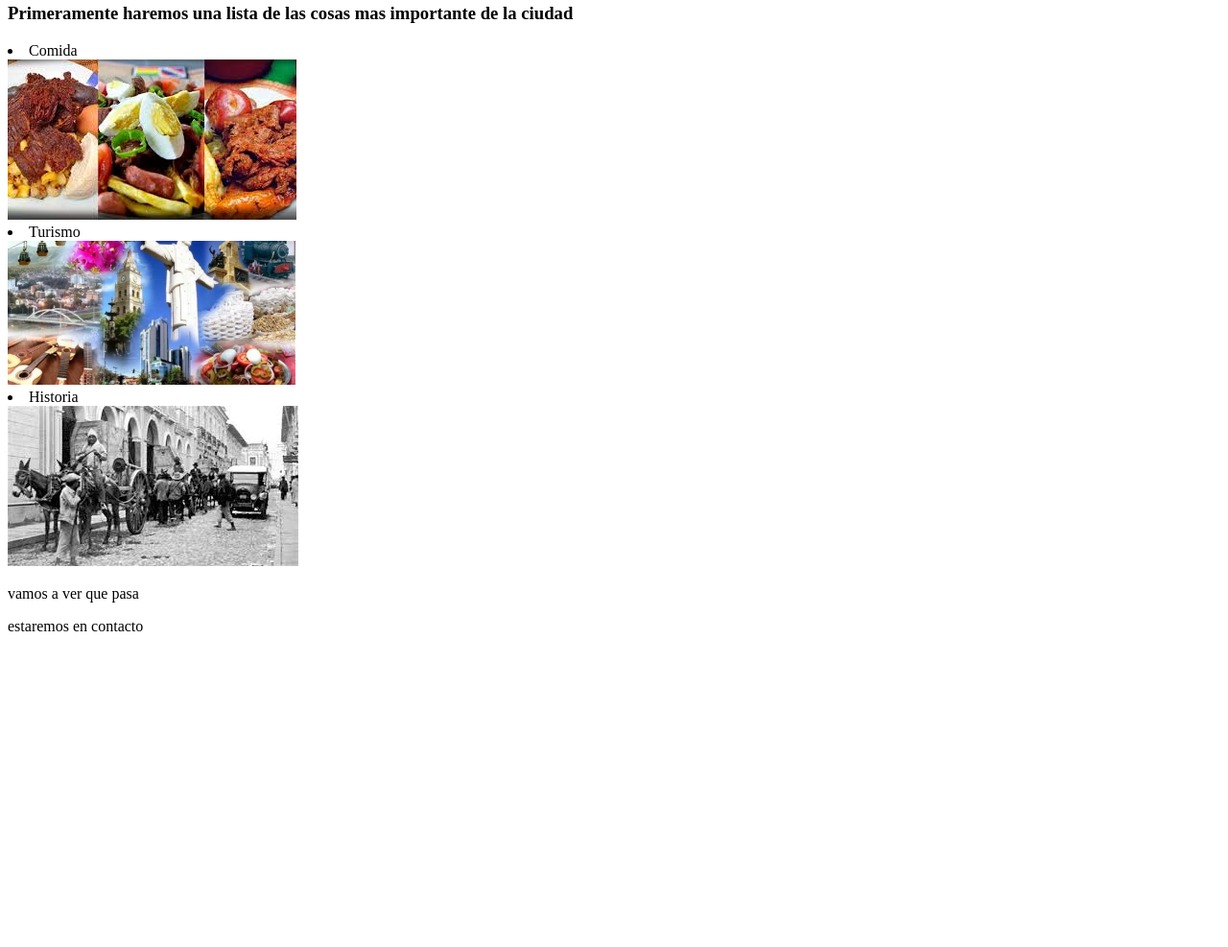
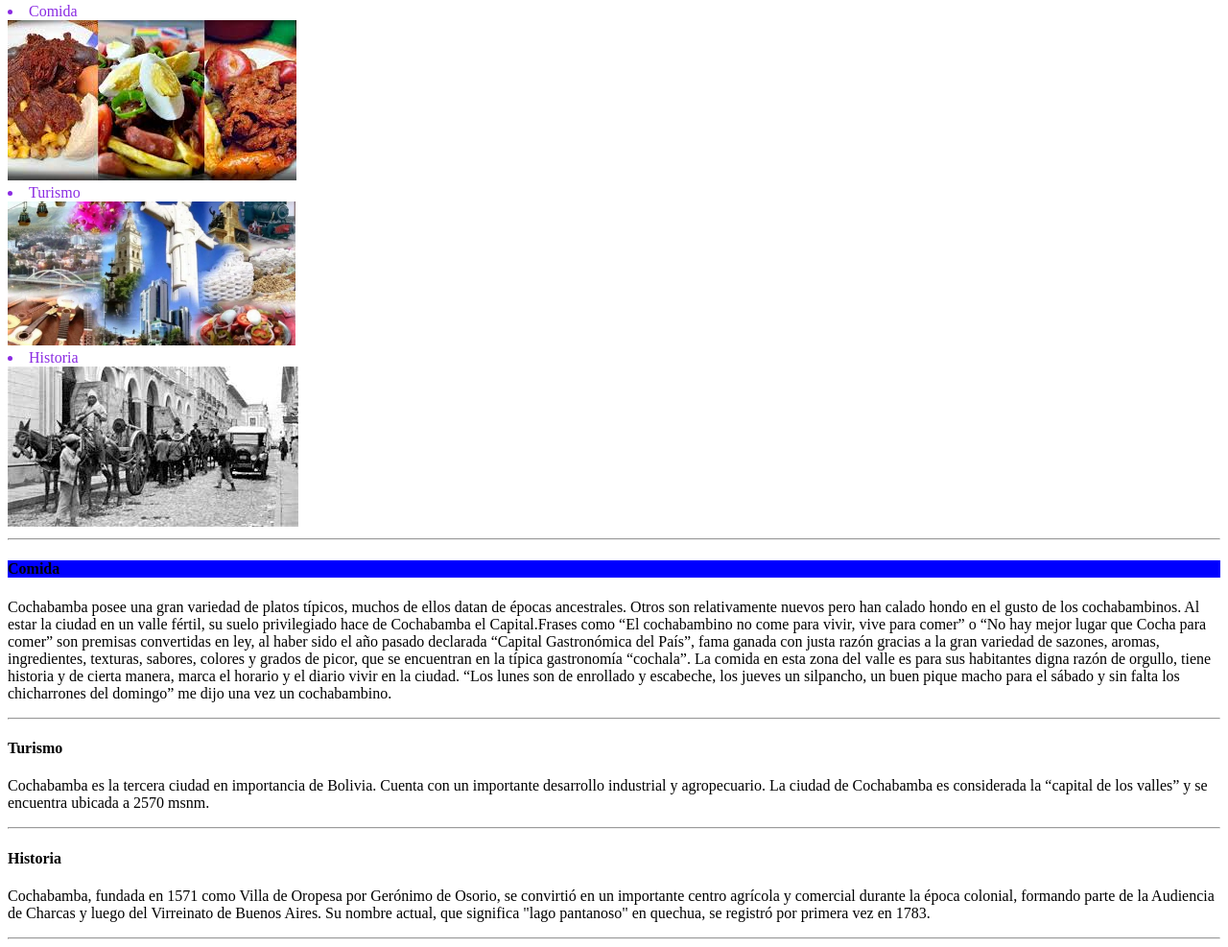
Before and after one commit to JamilClaros/Intento, a plain HTML site: page index.html in a window 1280 px wide. Shown: the part 455-1442 px from the top of the page at 96% size. Before the commit the page ends 1133 px from the top, so only its background shows below. Drawn offline with Linux system fonts and the light colour scheme.

Commit message:
estilos uno

```diff
--- a/index.css
+++ b/index.css
@@ -0,0 +1,12 @@
+h1 {
+    font-size: medium;
+    color:red;
+
+}
+.puntos {
+    color: blueviolet;
+
+}
+#section1 {
+    background-color: blue;
+}
--- a/index.html
+++ b/index.html
@@ -3,7 +3,7 @@
     <head>
         <meta charset="UTF-8"> "amplia los caracteres de texto que se ingresen en la pagina"
         <meta name="viewport" content="width=device-width, initial-scale=1.0"> "se utiliza para que la pagina se adapte a la pantalla que se utilizara como phone, pomputer, tablet"
-        <title>document</title>
+        <title>Cochabamba mi Ciudad</title>
         <link rel="stylesheet" href="./index.css">
 
 
@@ -13,15 +13,42 @@
         <img src="./cocha1.jpg" alt="primera imagen de la ciudad" width="500" heght="300">
         <h2>Conozca la ciudad de la madre tierra</h2>
         <h3>Primeramente haremos una lista de las cosas mas importante de la ciudad</h3>
-            <li>Comida</li>
+            <li class="puntos">Comida</li>
             <img src="./comida.jpeg" alt="imagen de comida">
-            <li>Turismo</li>
+            <li class="puntos">Turismo</li>
             <img src="./turismo.webp" alt="imagen del turismo" width="300" >
-            <li>Historia</li>
+            <li class="puntos">Historia</li>
             <img src="./historia.jpeg" alt="historia">
-            <p>vamos a ver que pasa</p>
-            <p>estaremos en contacto</p>
+            <hr>
 
+            <h4 id="section1">Comida </h4>
+                <p>Cochabamba posee una gran variedad de platos típicos,
+                    muchos de ellos datan de épocas ancestrales. Otros son relativamente nuevos
+                    pero han calado hondo en el gusto de los cochabambinos. Al estar la ciudad
+                    en un valle fértil, su suelo privilegiado hace de Cochabamba el Capital.Frases como
+                    “El cochabambino no come para vivir, vive para comer” o “No hay mejor lugar que Cocha para comer”
+                    son premisas convertidas en ley, al haber sido el año pasado declarada “Capital Gastronómica del País”,
+                    fama ganada con justa razón gracias a la gran variedad de sazones, aromas, ingredientes, texturas, sabores,
+                    colores y grados de picor, que se encuentran en la típica gastronomía “cochala”. La comida en esta zona del
+                    valle es para sus habitantes digna razón de orgullo, tiene historia y de cierta manera, marca el horario y el
+                    diario vivir en la ciudad. “Los lunes son de enrollado y escabeche, los jueves un silpancho, un buen pique macho
+                    para el sábado y sin falta los chicharrones del domingo” me dijo una vez un cochabambino.
+
+                </p>
+                <hr>
+
+            <h4 id="section2">Turismo</h4>
+            <p>Cochabamba es la tercera ciudad en importancia de Bolivia. Cuenta con un importante desarrollo industrial y agropecuario.
+                La ciudad de Cochabamba es considerada la “capital de los valles” y se encuentra ubicada a 2570 msnm.
+
+            </p>
+                <hr>
+            <h4 id="section3">Historia</h4>
+            <P>Cochabamba, fundada en 1571 como Villa de Oropesa por Gerónimo de Osorio, se convirtió en un importante centro agrícola y
+                comercial durante la época colonial, formando parte de la Audiencia de Charcas y luego del Virreinato de Buenos Aires.
+                Su nombre actual, que significa "lago pantanoso" en quechua, se registró por primera vez en 1783.
+            </P>
+            <hr>
 
     </body>
 
```
